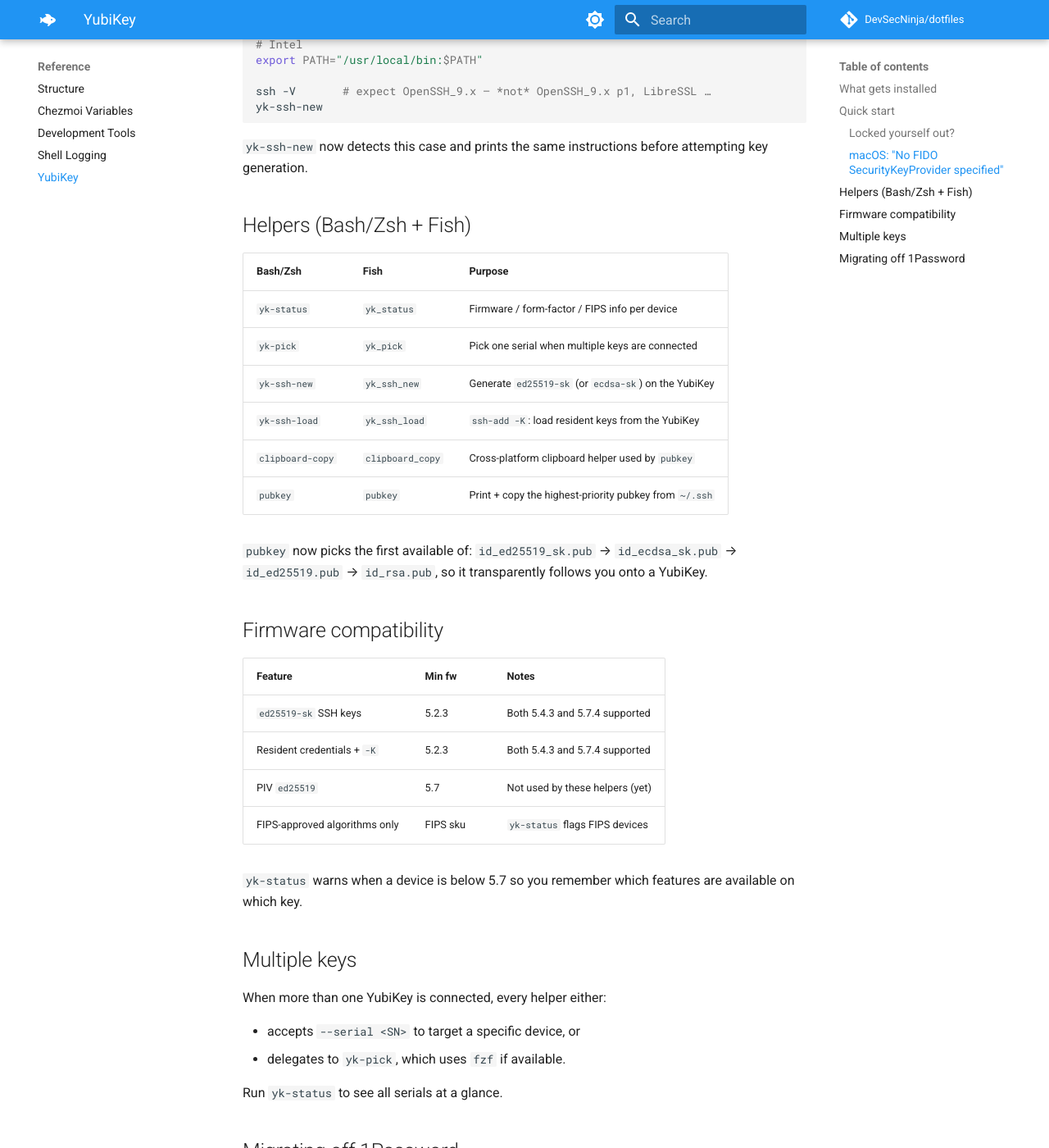
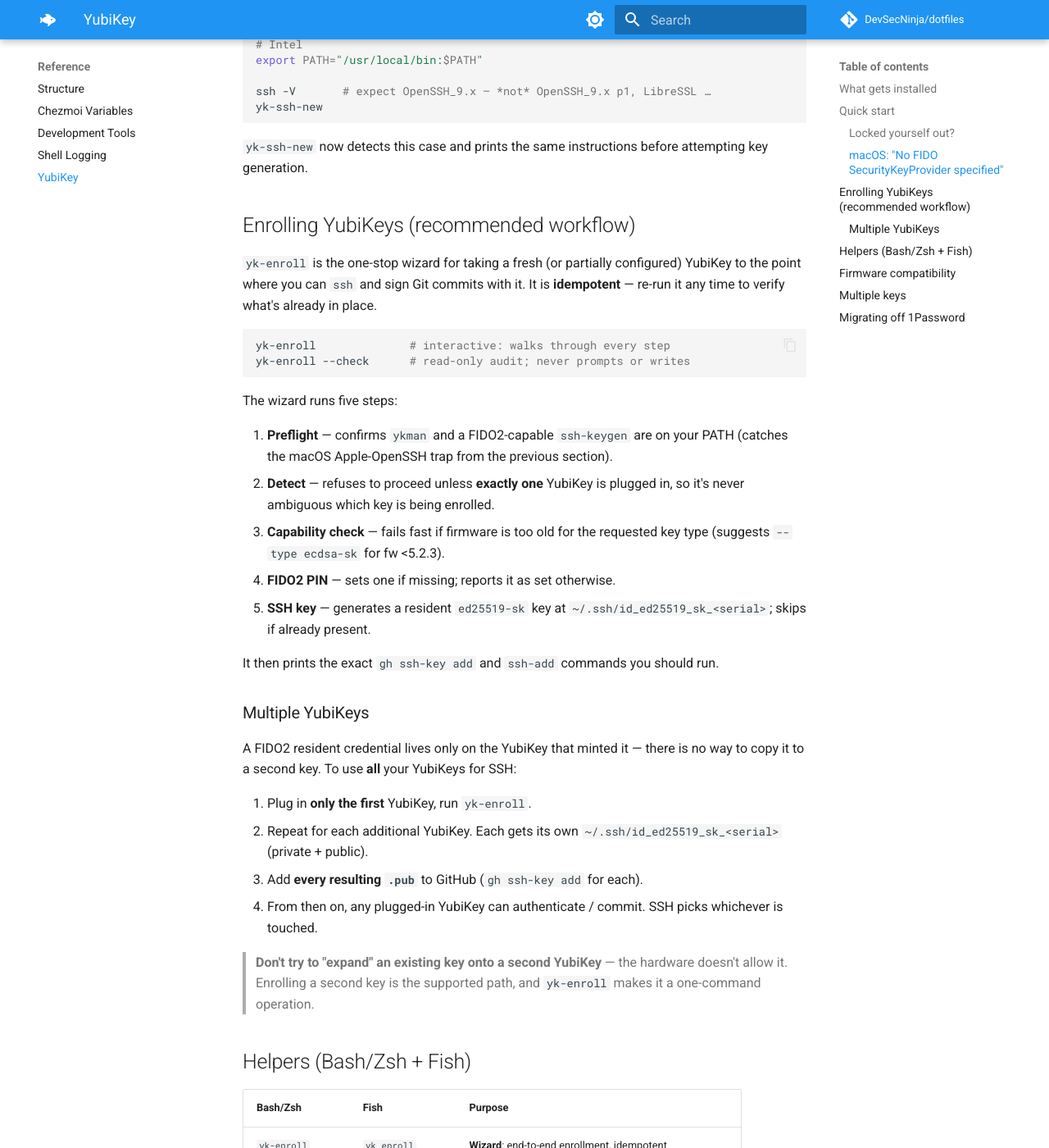
Before and after one commit to DevSecNinja/dotfiles, an MkDocs documentation site: the page built from docs/yubikey.md, in a window 1280 px wide and 1400 px high, scrolled down 1916 px. Shown: the whole window at 82% size. Built offline with MkDocs 1.6.1 and Material for MkDocs 9.7.7, drawn with Linux system fonts in a browser that asks for light colours; comment, search, counter and statistics services are not loaded; some of the changed text lies outside the part shown.

Commit message:
feat(yubikey): idempotent enrollment wizard (`yk-enroll`) (#293)

````diff
--- a/docs/yubikey.md
+++ b/docs/yubikey.md
@@ -91,13 +91,59 @@
 `yk-ssh-new` now detects this case and prints the same instructions before
 attempting key generation.
 
+## Enrolling YubiKeys (recommended workflow)
+
+`yk-enroll` is the one-stop wizard for taking a fresh (or partially
+configured) YubiKey to the point where you can `ssh` and sign Git commits
+with it. It is **idempotent** — re-run it any time to verify what's
+already in place.
+
+```bash
+yk-enroll              # interactive: walks through every step
+yk-enroll --check      # read-only audit; never prompts or writes
+```
+
+The wizard runs five steps:
+
+1. **Preflight** — confirms `ykman` and a FIDO2-capable `ssh-keygen` are
+   on your PATH (catches the macOS Apple-OpenSSH trap from the previous
+   section).
+2. **Detect** — refuses to proceed unless **exactly one** YubiKey is
+   plugged in, so it's never ambiguous which key is being enrolled.
+3. **Capability check** — fails fast if firmware is too old for the
+   requested key type (suggests `--type ecdsa-sk` for fw <5.2.3).
+4. **FIDO2 PIN** — sets one if missing; reports it as set otherwise.
+5. **SSH key** — generates a resident `ed25519-sk` key at
+   `~/.ssh/id_ed25519_sk_<serial>`; skips if already present.
+
+It then prints the exact `gh ssh-key add` and `ssh-add` commands you
+should run.
+
+### Multiple YubiKeys
+
+A FIDO2 resident credential lives only on the YubiKey that minted it —
+there is no way to copy it to a second key. To use **all** your YubiKeys
+for SSH:
+
+1. Plug in **only the first** YubiKey, run `yk-enroll`.
+2. Repeat for each additional YubiKey. Each gets its own
+   `~/.ssh/id_ed25519_sk_<serial>` (private + public).
+3. Add **every resulting `.pub`** to GitHub (`gh ssh-key add` for each).
+4. From then on, any plugged-in YubiKey can authenticate / commit. SSH
+   picks whichever is touched.
+
+> **Don't try to "expand" an existing key onto a second YubiKey** — the
+> hardware doesn't allow it. Enrolling a second key is the supported
+> path, and `yk-enroll` makes it a one-command operation.
+
 ## Helpers (Bash/Zsh + Fish)
 
 | Bash/Zsh                | Fish                | Purpose                                                    |
 | ----------------------- | ------------------- | ---------------------------------------------------------- |
+| `yk-enroll`             | `yk_enroll`         | **Wizard**: end-to-end enrollment, idempotent              |
 | `yk-status`             | `yk_status`         | Firmware / form-factor / FIPS info per device              |
 | `yk-pick`               | `yk_pick`           | Pick one serial when multiple keys are connected           |
-| `yk-ssh-new`            | `yk_ssh_new`        | Generate `ed25519-sk` (or `ecdsa-sk`) on the YubiKey       |
+| `yk-ssh-new`            | `yk_ssh_new`        | Low-level: generate `ed25519-sk` / `ecdsa-sk` on the key   |
 | `yk-ssh-load`           | `yk_ssh_load`       | `ssh-add -K`: load resident keys from the YubiKey          |
 | `clipboard-copy`        | `clipboard_copy`    | Cross-platform clipboard helper used by `pubkey`           |
 | `pubkey`                | `pubkey`            | Print + copy the highest-priority pubkey from `~/.ssh`     |
````
Also changed, not shown: 3 other files.
